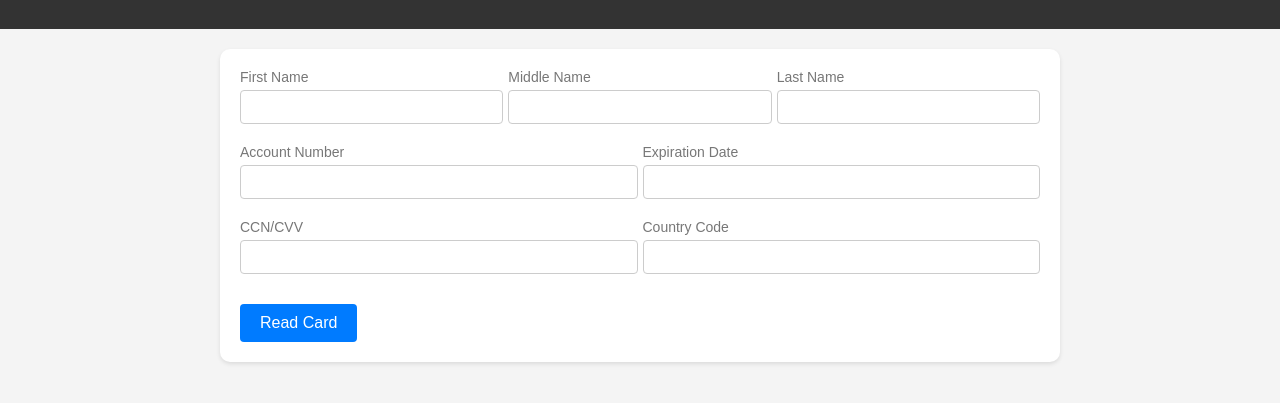
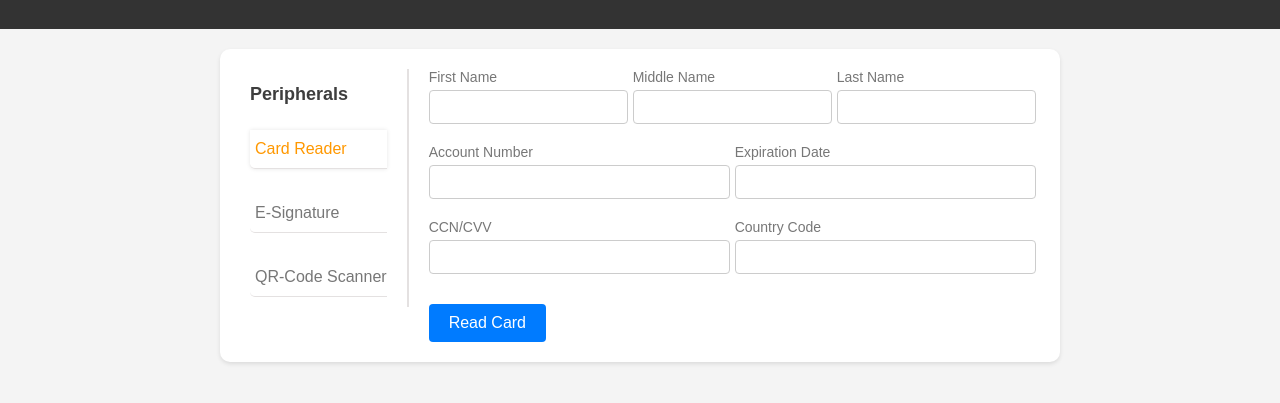
Before and after one commit to HasanAlrimawi/credit-card-reader, a plain HTML site: page views/CardReader.html in a window 1280 px wide. Shown: the part 71-474 px from the top of the page. Drawn offline with Linux system fonts and the light colour scheme.

Commit message:
custom Html Element addition

```diff
--- a/controllers/CardReaderController.js
+++ b/controllers/CardReaderController.js
@@ -37,3 +37,9 @@ function autoFillForm(cardDetails) {
         document.getElementById("countryCode").value = cardDetails.countryCode;
     }
 }
+
+function showPeripheralSelected() {
+    const selectedPeripheral = document.getElementById("cardReader")
+    selectedPeripheral.style.color = "#ff9800";
+    selectedPeripheral.style.boxShadow = "0 0 4px rgba(0, 0, 0, 0.1)";
+}
--- /dev/null
+++ b/custom_tags/peripherals.js
@@ -0,0 +1,16 @@
+class Peripherals extends HTMLElement {
+    constructor() {
+        super();
+    }
+    connectedCallback() {
+        this.innerHTML = `<div class="peripherals-list">
+        <div class="subtitle">
+          Peripherals
+        </div>
+        <a class="label" target="_self" id="cardReader" href="">Card Reader</a>
+        <a class="label" target="_self" id="E-signature" href="">E-Signature</a>
+        <a class="label" target="_self" id="QR-codeScanner" href="">QR-Code Scanner</a>
+      </div>`;
+    }
+}
+customElements.define("custom-peripherals", Peripherals);
--- a/styles/CardReaderStyle.css
+++ b/styles/CardReaderStyle.css
@@ -20,6 +20,8 @@ body {
 .card {
   background-color: #fff;
   border-radius: 10px;
+  display: flex;
+  gap: 20px;
   box-shadow: 0 2px 4px rgba(0, 0, 0, 0.1);
   padding: 20px;
   width: 80%;
@@ -40,6 +42,7 @@ body {
 
 .form-row {
   display: flex;
+  flex-wrap: wrap;
   flex-direction: row;
   justify-content: space-between;
   gap: 5px;
@@ -75,3 +78,35 @@ input[type="text"] {
 .button:hover {
   background-color: #0056b3;
 }
+
+.peripherals-list {
+  display: flex;
+  flex-direction: column;
+  gap: 25px;
+  padding: 15px 20px 10px 10px;
+  border-right-style: solid;
+  border-right-width: 2.5px;
+  border-color: #e4e1e1;
+}
+
+.peripherals-list .label {
+  font-size: 16px;
+  border-bottom: #e4e1e1;
+  border-bottom-left-radius: 5px;
+  border-bottom-style: solid;
+  border-bottom-width: 1.5px;
+  padding: 10px 0px 10px 5px;
+  text-decoration: none;
+}
+
+.peripherals-list .label:hover {
+  color: #ff9800;
+  cursor: pointer;
+  transition-duration: 0.3s;
+}
+
+.subtitle {
+  font-weight: 700;
+  font-size: 18px;
+  color: #3e3e3e;
+}
--- a/views/CardReader.html
+++ b/views/CardReader.html
@@ -1,16 +1,18 @@
 <!DOCTYPE html>
 <html>
+
 <head>
   <title>Credit-Card Reader</title>
   <meta name="viewport" content="width=device-width, initial-scale=1.0" />
   <link rel="stylesheet" href="../styles/CardReaderStyle.css" />
 </head>
 
-  <body>
+<body onload="showPeripheralSelected()">
   <div class="headerBar">
     <h1>Credit-Card Reader</h1>
   </div>
   <section class="card" id="hello">
+    <custom-peripherals></custom-peripherals>
     <div class="card-form">
       <div class="form-row">
         <div class="form-group">
@@ -54,5 +56,7 @@
   <script src="../communication/communicator.js"></script>
   <script src="../services/CardReaderExtractor.js"></script>
   <script src="../controllers/CardReaderController.js"></script>
+  <script src="../custom_tags/peripherals.js"></script>
 </body>
+
 </html>
```
Lines whose indentation alone changed are shown as unchanged.
